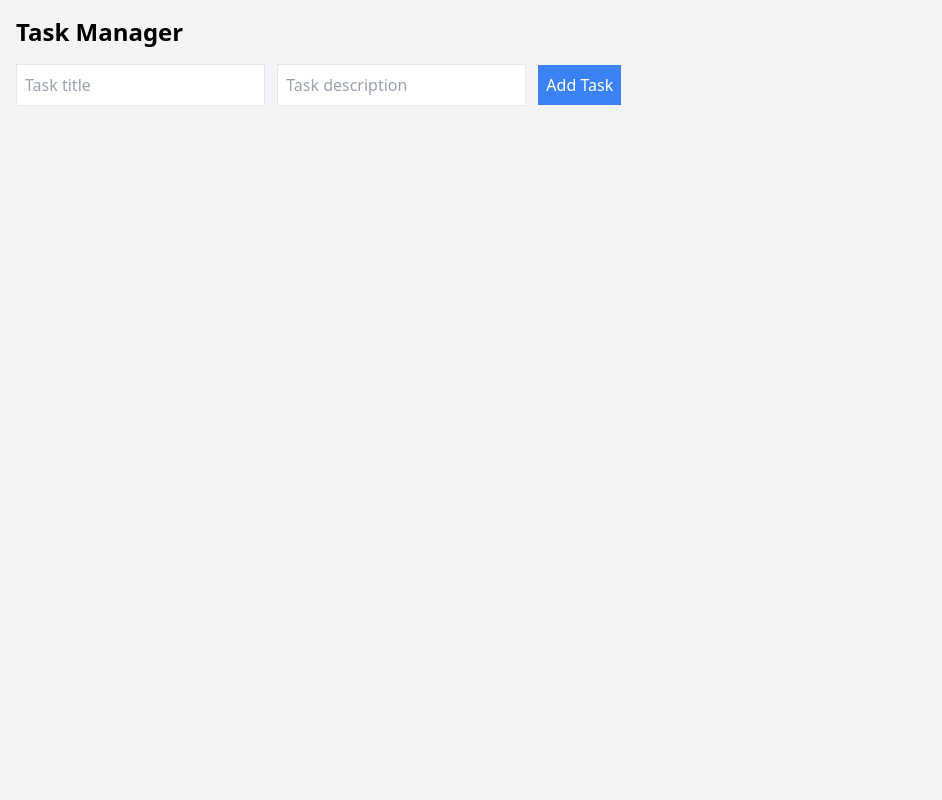
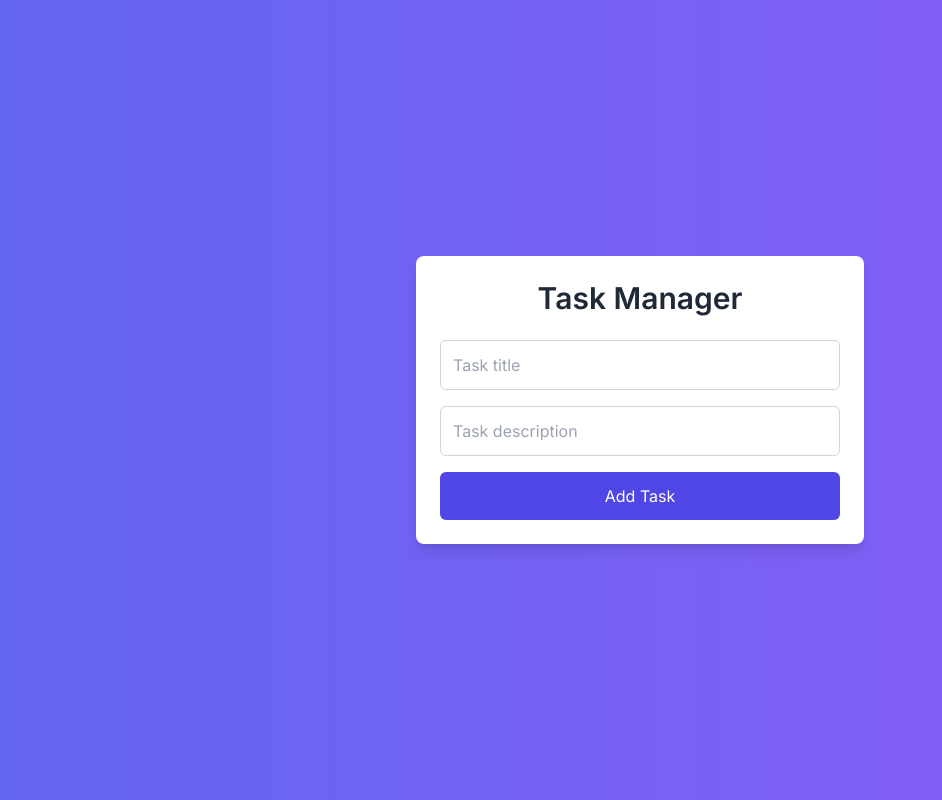
Before and after one commit to a4my/fullstack-task-manager, a plain HTML site: page client/index.html in a window 1280 px wide. Shown: the whole page, without its empty margins (0-942 px from the left). Drawn offline with nearby package versions, Linux system fonts and the light colour scheme; no server answers.

Commit message:
wip: changed CSS styling to a more modern "feel"

```diff
--- a/client/index.html
+++ b/client/index.html
@@ -5,16 +5,28 @@
   <meta name="viewport" content="width=device-width, initial-scale=1">
   <title>Task Manager</title>
   <!-- Tailwind CSS CDN -->
+  <!-- using CDN for quick setup -->
   <link href="https://cdn.jsdelivr.net/npm/tailwindcss@2.2.19/dist/tailwind.min.css" rel="stylesheet">
+  <!-- Google Fonts for a modern look -->
+  <link href="https://fonts.googleapis.com/css2?family=Inter:wght@400;600&display=swap" rel="stylesheet">
+  <style>
+    body {
+      font-family: 'Inter', sans-serif;
+    }
+  </style>
 </head>
-<body class="bg-gray-100">
-  <div class="container mx-auto p-4">
-    <h1 class="text-2xl font-bold mb-4">Task Manager</h1>
-    <div id="tasks" class="mb-4"></div>
-    <form id="taskForm" class="mb-4">
-      <input type="text" id="title" placeholder="Task title" class="border p-2 mr-2">
-      <input type="text" id="description" placeholder="Task description" class="border p-2 mr-2">
-      <button type="submit" class="bg-blue-500 text-white p-2">Add Task</button>
+<body class="bg-gradient-to-r from-indigo-500 to-purple-500 min-h-screen flex items-center justify-center">
+  <div class="bg-white rounded-lg shadow-lg p-6 w-full max-w-md">
+    <h1 class="text-3xl font-bold text-center text-gray-800 mb-6">Task Manager</h1>
+    <div id="tasks" class="mb-6 space-y-4"></div>
+    <form id="taskForm" class="space-y-4">
+      <div>
+        <input type="text" id="title" placeholder="Task title" class="w-full border border-gray-300 rounded-md p-3 focus:outline-none focus:ring-2 focus:ring-indigo-400" required>
+      </div>
+      <div>
+        <input type="text" id="description" placeholder="Task description" class="w-full border border-gray-300 rounded-md p-3 focus:outline-none focus:ring-2 focus:ring-indigo-400">
+      </div>
+      <button type="submit" class="w-full bg-indigo-600 text-white rounded-md p-3 hover:bg-indigo-700 transition">Add Task</button>
     </form>
   </div>
   <script src="script.js"></script>
--- a/client/script.js
+++ b/client/script.js
@@ -13,7 +13,7 @@ function renderTasks(tasks) {
     const taskElement = document.createElement('div');
     taskElement.className = 'bg-white p-4 rounded mb-2 shadow';
     taskElement.innerHTML = `
-      <h2 class="font-bold">${task.title}</h2>
+      <h2 class="font-bold text-indigo-600">${task.title}</h2>
       <p>${task.description}</p>
       <button class="text-red-500" onclick="deleteTask(${task.id})">Delete</button>
     `;
```
